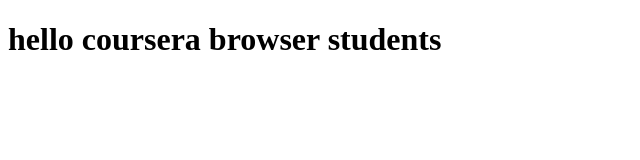
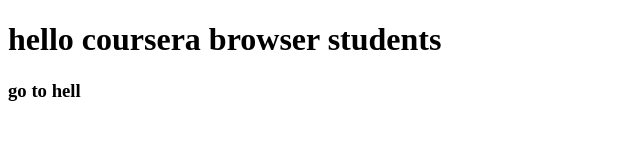
Before and after one commit to AyushAnand123manipal/coursera-test, a plain HTML site: page index.html in a window 1280 px wide. Shown: the full height of the page, 0-640 px from the left. Drawn offline with Linux system fonts and the light colour scheme.

Commit message:
new version

```diff
--- a/index.html
+++ b/index.html
@@ -7,5 +7,6 @@
 </head>
 <body>
     <h1>hello coursera browser students</h1>
+    <h3>go to hell</h3>
 </body>
 </html>
```
